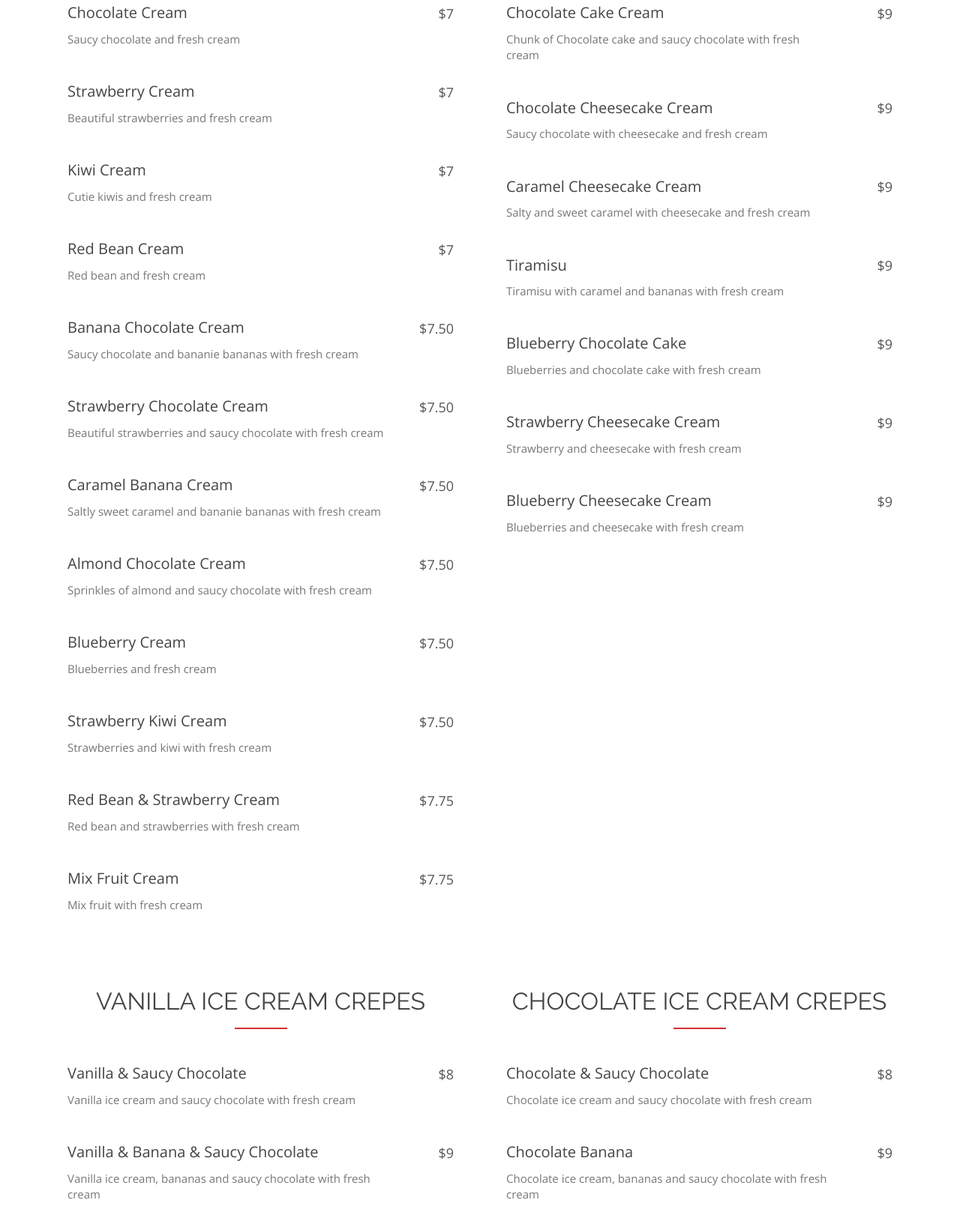
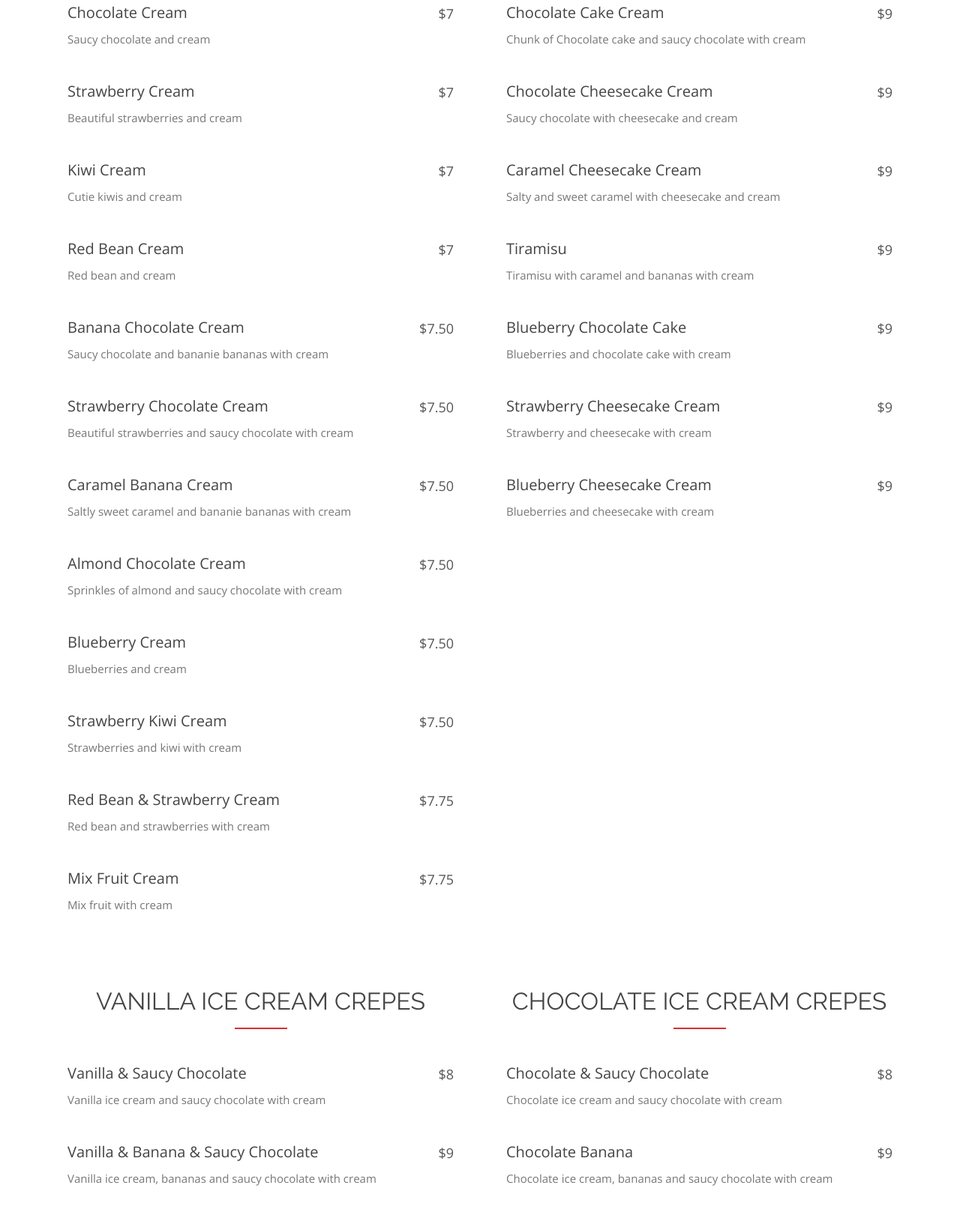
Before and after one commit to maru961/tokyo-crepes, a plain HTML site: page index.html in a window 1280 px wide. Shown: the part 1902-3527 px from the top of the page at 75% size. Drawn offline with nearby package versions, Linux system fonts and the light colour scheme.

Commit message:
remove fresh

```diff
--- a/index.html
+++ b/index.html
@@ -81,14 +81,14 @@
         <div class="features-item">
           <h3>Strawberry Shortcake</h3>
           <img src="img/specials/2.jpg" class="img-responsive" alt="">
-          <p>Fresh cream and strawberries with a chuck of cheesecakes to recreate an all time favorite.</p>
+          <p> cream and strawberries with a chuck of cheesecakes to recreate an all time favorite.</p>
         </div>
       </div>
       <div class="col-xs-12 col-sm-4">
         <div class="features-item">
           <h3>Green tea</h3>
           <img src="img/specials/3.jpg" class="img-responsive" alt="">
-          <p>A scoop of rich and creamy green tea ice cream with fresh cream and fruit toppings.</p>
+          <p>A scoop of rich and creamy green tea ice cream with  cream and fruit toppings.</p>
         </div>
       </div>
     </div>
@@ -126,62 +126,62 @@
           <div class="menu-item">
             <div class="menu-item-name">Chocolate Cream</div>
             <div class="menu-item-price"> $7 </div>
-            <div class="menu-item-description">Saucy chocolate and fresh cream</div>
+            <div class="menu-item-description">Saucy chocolate and  cream</div>
           </div>
           <div class="menu-item">
             <div class="menu-item-name">Strawberry Cream</div>
             <div class="menu-item-price"> $7 </div>
-            <div class="menu-item-description"> Beautiful strawberries and fresh cream </div>
+            <div class="menu-item-description"> Beautiful strawberries and  cream </div>
           </div>
           <div class="menu-item">
             <div class="menu-item-name">Kiwi Cream</div>
             <div class="menu-item-price"> $7 </div>
-            <div class="menu-item-description"> Cutie kiwis and fresh cream </div>
+            <div class="menu-item-description"> Cutie kiwis and  cream </div>
           </div>
           <div class="menu-item">
             <div class="menu-item-name">Red Bean Cream</div>
             <div class="menu-item-price"> $7 </div>
-            <div class="menu-item-description"> Red bean and fresh cream </div>
+            <div class="menu-item-description"> Red bean and  cream </div>
           </div>
           <div class="menu-item">
             <div class="menu-item-name">Banana Chocolate Cream</div>
             <div class="menu-item-price"> $7.50 </div>
-            <div class="menu-item-description"> Saucy chocolate and bananie bananas with fresh cream</div>
+            <div class="menu-item-description"> Saucy chocolate and bananie bananas with  cream</div>
           </div>
           <div class="menu-item">
             <div class="menu-item-name">Strawberry Chocolate Cream</div>
             <div class="menu-item-price"> $7.50 </div>
-            <div class="menu-item-description"> Beautiful strawberries and saucy chocolate with fresh cream </div>
+            <div class="menu-item-description"> Beautiful strawberries and saucy chocolate with  cream </div>
           </div>
           <div class="menu-item">
             <div class="menu-item-name">Caramel Banana Cream</div>
             <div class="menu-item-price"> $7.50 </div>
-            <div class="menu-item-description"> Saltly sweet caramel and bananie bananas with fresh cream </div>
+            <div class="menu-item-description"> Saltly sweet caramel and bananie bananas with  cream </div>
           </div>
           <div class="menu-item">
             <div class="menu-item-name">Almond Chocolate Cream</div>
             <div class="menu-item-price"> $7.50 </div>
-            <div class="menu-item-description"> Sprinkles of almond and saucy chocolate with fresh cream </div>
+            <div class="menu-item-description"> Sprinkles of almond and saucy chocolate with  cream </div>
           </div>
           <div class="menu-item">
             <div class="menu-item-name">Blueberry Cream</div>
             <div class="menu-item-price"> $7.50 </div>
-            <div class="menu-item-description"> Blueberries and fresh cream </div>
+            <div class="menu-item-description"> Blueberries and  cream </div>
           </div>
           <div class="menu-item">
             <div class="menu-item-name">Strawberry Kiwi Cream</div>
             <div class="menu-item-price"> $7.50 </div>
-            <div class="menu-item-description"> Strawberries and kiwi with fresh cream</div>
+            <div class="menu-item-description"> Strawberries and kiwi with  cream</div>
           </div>
           <div class="menu-item">
             <div class="menu-item-name">Red Bean & Strawberry Cream</div>
             <div class="menu-item-price"> $7.75 </div>
-            <div class="menu-item-description"> Red bean and strawberries with fresh cream </div>
+            <div class="menu-item-description"> Red bean and strawberries with  cream </div>
           </div>
           <div class="menu-item">
             <div class="menu-item-name">Mix Fruit Cream</div>
             <div class="menu-item-price"> $7.75 </div>
-            <div class="menu-item-description"> Mix fruit with fresh cream</div>
+            <div class="menu-item-description"> Mix fruit with  cream</div>
           </div>
         </div>
       </div>
@@ -191,37 +191,37 @@
           <div class="menu-item">
             <div class="menu-item-name">Chocolate Cake Cream</div>
             <div class="menu-item-price"> $9 </div>
-            <div class="menu-item-description">Chunk of Chocolate cake and saucy chocolate with fresh cream  </div>
+            <div class="menu-item-description">Chunk of Chocolate cake and saucy chocolate with  cream  </div>
           </div>
           <div class="menu-item">
             <div class="menu-item-name">Chocolate Cheesecake Cream</div>
             <div class="menu-item-price"> $9 </div>
-            <div class="menu-item-description"> Saucy chocolate with cheesecake and fresh cream </div>
+            <div class="menu-item-description"> Saucy chocolate with cheesecake and  cream </div>
           </div>
           <div class="menu-item">
             <div class="menu-item-name">Caramel Cheesecake Cream</div>
             <div class="menu-item-price"> $9 </div>
-            <div class="menu-item-description"> Salty and sweet caramel with cheesecake and fresh cream </div>
+            <div class="menu-item-description"> Salty and sweet caramel with cheesecake and  cream </div>
           </div>
           <div class="menu-item">
             <div class="menu-item-name">Tiramisu</div>
             <div class="menu-item-price"> $9 </div>
-            <div class="menu-item-description"> Tiramisu with caramel and bananas with fresh cream </div>
+            <div class="menu-item-description"> Tiramisu with caramel and bananas with  cream </div>
           </div>
           <div class="menu-item">
             <div class="menu-item-name">Blueberry Chocolate Cake</div>
             <div class="menu-item-price"> $9 </div>
-            <div class="menu-item-description"> Blueberries and chocolate cake with fresh cream </div>
+            <div class="menu-item-description"> Blueberries and chocolate cake with  cream </div>
           </div>
           <div class="menu-item">
             <div class="menu-item-name">Strawberry Cheesecake Cream</div>
             <div class="menu-item-price"> $9 </div>
-            <div class="menu-item-description"> Strawberry and cheesecake with fresh cream </div>
+            <div class="menu-item-description"> Strawberry and cheesecake with  cream </div>
           </div>
           <div class="menu-item">
             <div class="menu-item-name">Blueberry Cheesecake Cream</div>
             <div class="menu-item-price"> $9 </div>
-            <div class="menu-item-description"> Blueberries and cheesecake with fresh cream </div>
+            <div class="menu-item-description"> Blueberries and cheesecake with  cream </div>
           </div>
         </div>
       </div>
@@ -233,42 +233,42 @@
           <div class="menu-item">
             <div class="menu-item-name">Vanilla & Saucy Chocolate </div>
             <div class="menu-item-price"> $8 </div>
-            <div class="menu-item-description"> Vanilla ice cream and saucy chocolate with fresh cream  </div>
+            <div class="menu-item-description"> Vanilla ice cream and saucy chocolate with  cream  </div>
           </div>
           <div class="menu-item">
             <div class="menu-item-name">Vanilla & Banana & Saucy Chocolate</div>
             <div class="menu-item-price"> $9 </div>
-            <div class="menu-item-description">  Vanilla ice cream, bananas and saucy chocolate with fresh cream </div>
+            <div class="menu-item-description">  Vanilla ice cream, bananas and saucy chocolate with  cream </div>
           </div>
           <div class="menu-item">
             <div class="menu-item-name">Vanilla & Blueberry</div>
             <div class="menu-item-price"> $9 </div>
-            <div class="menu-item-description">  Vanilla ice cream and blueberries with fresh cream </div>
+            <div class="menu-item-description">  Vanilla ice cream and blueberries with  cream </div>
           </div>
           <div class="menu-item">
             <div class="menu-item-name">Vanilla & Strawberries & Saucy Chocolate</div>
             <div class="menu-item-price"> $9 </div>
-            <div class="menu-item-description">  Vanilla ice cream, strawberries and saucy chocolate with fresh cream </div>
+            <div class="menu-item-description">  Vanilla ice cream, strawberries and saucy chocolate with  cream </div>
           </div>
           <div class="menu-item">
             <div class="menu-item-name">Vanilla & Caramel & Nuts</div>
             <div class="menu-item-price"> $9 </div>
-            <div class="menu-item-description">  Vanilla ice cream, caramel and nuts with fresh cream </div>
+            <div class="menu-item-description">  Vanilla ice cream, caramel and nuts with  cream </div>
           </div>
           <div class="menu-item">
             <div class="menu-item-name">Vanilla & Saucy Chocolate & Nuts</div>
             <div class="menu-item-price"> $8.50 </div>
-            <div class="menu-item-description">  Vanilla ice cream, nuts and saucy chocolate with fresh cream </div>
+            <div class="menu-item-description">  Vanilla ice cream, nuts and saucy chocolate with  cream </div>
           </div>
           <div class="menu-item">
             <div class="menu-item-name">Vanilla & Red Bean & Strawberry</div>
             <div class="menu-item-price"> $9 </div>
-            <div class="menu-item-description">  Vanilla ice cream, red bean and strawberries with fresh cream </div>
+            <div class="menu-item-description">  Vanilla ice cream, red bean and strawberries with  cream </div>
           </div>
           <div class="menu-item">
             <div class="menu-item-name">Vanilla & Caramel & Cheesecake</div>
             <div class="menu-item-price"> $10 </div>
-            <div class="menu-item-description">  Vanilla ice cream, caramel and cheesecake with fresh cream </div>
+            <div class="menu-item-description">  Vanilla ice cream, caramel and cheesecake with  cream </div>
           </div>
         </div>
       </div>
@@ -278,27 +278,27 @@
           <div class="menu-item">
             <div class="menu-item-name">Chocolate & Saucy Chocolate</div>
             <div class="menu-item-price"> $8 </div>
-            <div class="menu-item-description"> Chocolate ice cream and saucy chocolate with fresh cream </div>
+            <div class="menu-item-description"> Chocolate ice cream and saucy chocolate with  cream </div>
           </div>
           <div class="menu-item">
             <div class="menu-item-name">Chocolate Banana</div>
             <div class="menu-item-price"> $9 </div>
-            <div class="menu-item-description"> Chocolate ice cream, bananas and saucy chocolate with fresh cream </div>
+            <div class="menu-item-description"> Chocolate ice cream, bananas and saucy chocolate with  cream </div>
           </div>
           <div class="menu-item">
             <div class="menu-item-name">Chocolate Strawberry</div>
             <div class="menu-item-price"> $9 </div>
-            <div class="menu-item-description"> Chocolate ice cream, strawberries and saucy chocolate with fresh cream </div>
+            <div class="menu-item-description"> Chocolate ice cream, strawberries and saucy chocolate with  cream </div>
           </div>
           <div class="menu-item">
             <div class="menu-item-name">Chocolate & Chocolate Cheesecake</div>
             <div class="menu-item-price"> $10 </div>
-            <div class="menu-item-description"> Chocolate ice cream, cheesecake and saucy chocolate with fresh cream </div>
+            <div class="menu-item-description"> Chocolate ice cream, cheesecake and saucy chocolate with  cream </div>
           </div>
           <div class="menu-item">
             <div class="menu-item-name">Chocolate & Chocolate Cake</div>
             <div class="menu-item-price"> $9 </div>
-            <div class="menu-item-description"> Chocolate ice cream, chocolate cake and saucy chocolate with fresh cream </div>
+            <div class="menu-item-description"> Chocolate ice cream, chocolate cake and saucy chocolate with  cream </div>
           </div>
         </div>
       </div>
```
